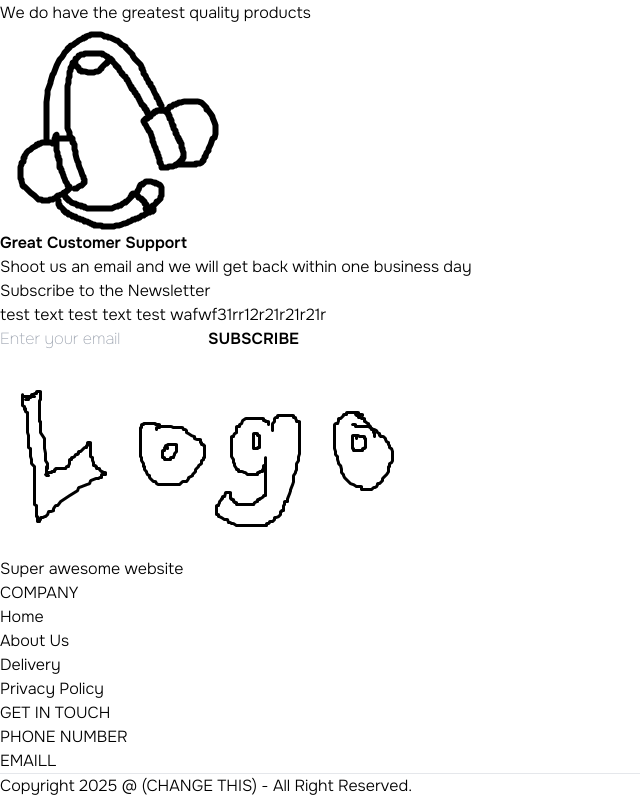
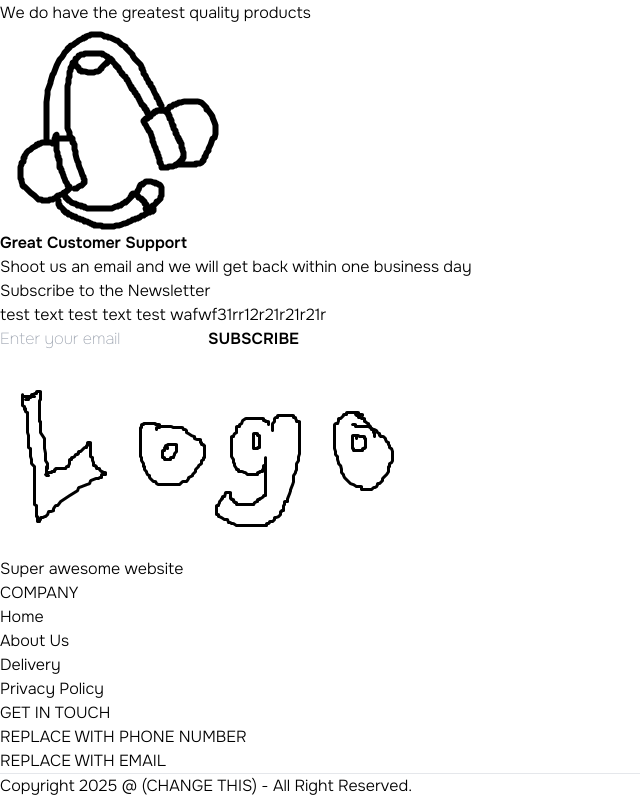
Before and after one commit to walkmoody/Ecommerce-Clothing-Website, a React (Vite) app: page / in a window 1280 px wide. Shown: the part 10444-11242 px from the top of the page, without its empty margins (0-640 px from the left). Built offline with nearby package versions, Linux system fonts and the light colour scheme.

Commit message:
Visual upgrades

```diff
--- a/src/components/Footer.jsx
+++ b/src/components/Footer.jsx
@@ -27,8 +27,8 @@ const Footer = () => {
             <div>
                 <p className ='onest-norm text-xl font-medium mb-5'>GET IN TOUCH</p>
                 <ul className ='flex flex-col gap-1 text-gray-600'>
-                    <li className='onest-norm'>PHONE NUMBER</li>
-                    <li className='onest-norm'>EMAILL</li>
+                    <li className='onest-norm'>REPLACE WITH PHONE NUMBER</li>
+                    <li className='onest-norm'>REPLACE WITH EMAIL</li>
                 </ul>
             </div>
 
@@ -36,7 +36,7 @@ const Footer = () => {
 
         <div>
             <hr />
-            <p className = 'onest-norm py-5 text-sm text-center'>Copyright 2025 @ (CHANGE THIS) - All Right Reserved.</p>
+            <p className = 'onest-norm py-5 text-sm text-center text-gray-700'>Copyright 2025 @ (CHANGE THIS) - All Right Reserved.</p>
         </div>
 
     </div>
--- a/src/components/Hero.jsx
+++ b/src/components/Hero.jsx
@@ -4,7 +4,7 @@ import {assets} from '../assets/assets'
 const Hero = () => {
   return (
     <div style ={{paddingLeft : '30px', paddingRight: '30px'}}>
-    <div className ='flex flex-col sm:flex-row border border-gray-400'>
+    <div className ='flex flex-col sm:flex-row border border-none'>{/*Change border-none to border-gray-500 */}
         {/*Hero left side */}
         <div className='w-full sm:w-1/2 flex items-center justify-center py-10 sm:py-0'>
             <div className='text-[#414141]'>
--- a/src/components/Navbar.jsx
+++ b/src/components/Navbar.jsx
@@ -61,7 +61,7 @@ const Navbar = () => {
         {/* sidebar menu for small screens */}
         <div className ={`absolute top-0 right-0 bottom-0 overflow-hidden bg-white transition-all ${visible ? 'w-full' : 'w-0'}`}>
             <div className='flex flex-col text-gray-600'>
-                <div onClick={()=>setVisible(false)} className='flex items-center gap-4 p-3'>
+                <div onClick={()=>setVisible(false)} className='flex items-center gap-4 p-3 cursor-pointer'>
                     <img className='h-4 rotate-180 'src={assets.dropdownIcon} alt=""/>
                     <p className = 'onest-norm'>BACK</p>
                 </div>
```
